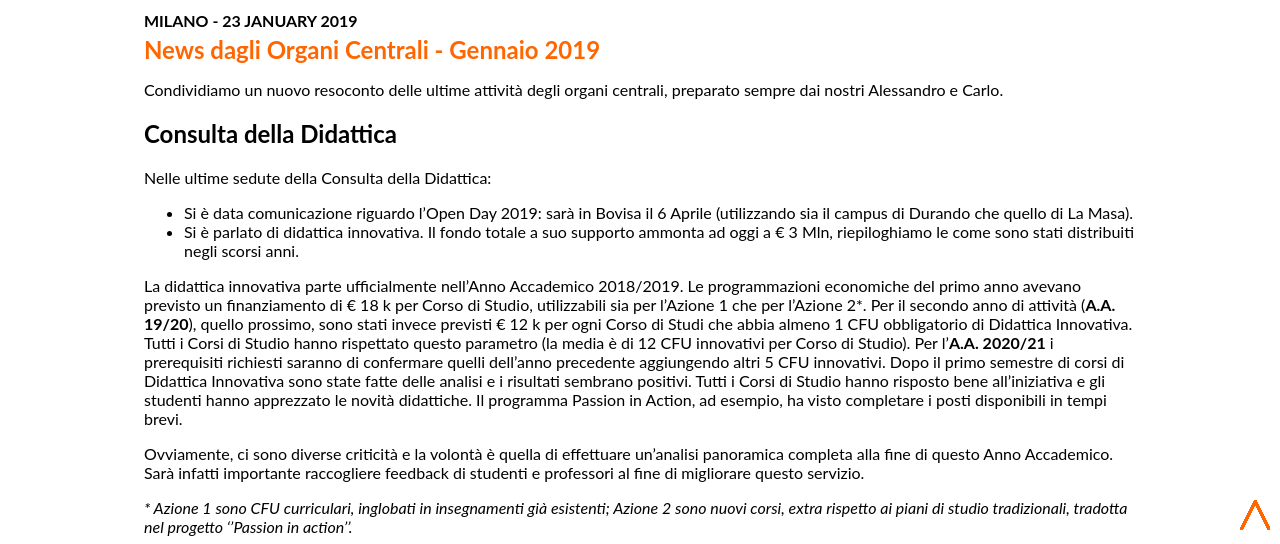
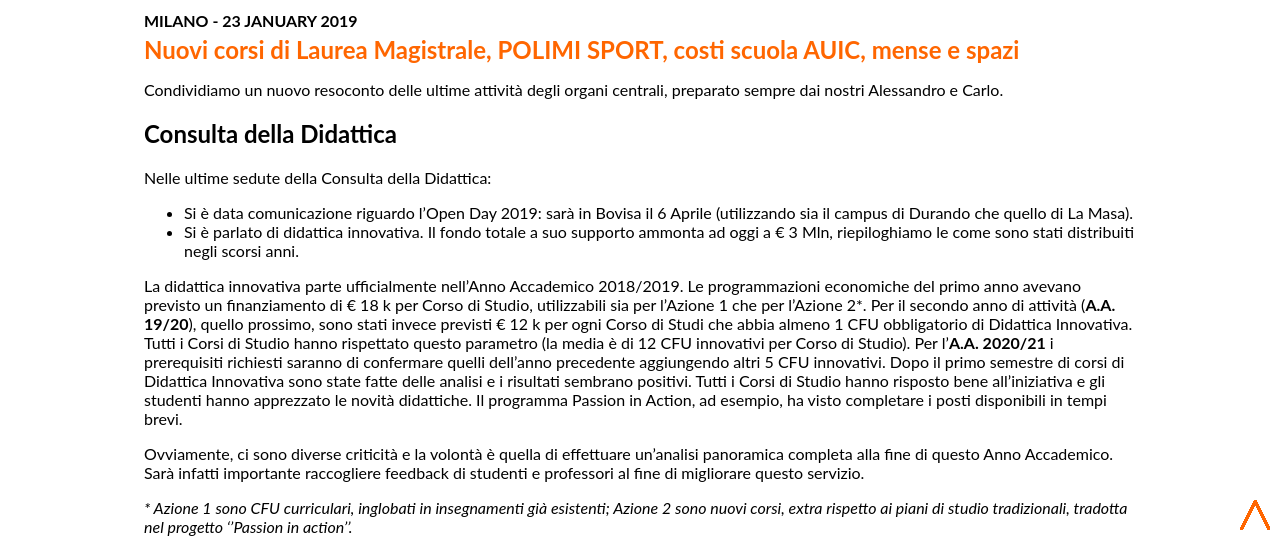
Before and after one commit to francesca-palladino/blog.svoltastudenti.it, a Jekyll site: the page built from _posts/2019-01-23-news-dagli-organi-centrali-gennaio-2019.md, in a window 1280 px wide and 900 px high, cut to the strip 356-900 px from the top of the window. Built offline with Jekyll 4.4.1, drawn with Linux system fonts in a browser that asks for light colours; a script that is not in the unit is left out.

Commit message:
Update 2019-01-23-news-dagli-organi-centrali-gennaio-2019.md

```diff
--- a/_posts/2019-01-23-news-dagli-organi-centrali-gennaio-2019.md
+++ b/_posts/2019-01-23-news-dagli-organi-centrali-gennaio-2019.md
@@ -9,7 +9,7 @@
 authors:
   - Carlo Giovani
   - Alessandro de Iasio
-title: News dagli Organi Centrali - Gennaio 2019
+title: Nuovi corsi di Laurea Magistrale, POLIMI SPORT, costi scuola AUIC, mense e spazi
 fb_title: News dagli Organi Centrali - Gennaio 2019
 
 image: bj3l739cwc8
```
